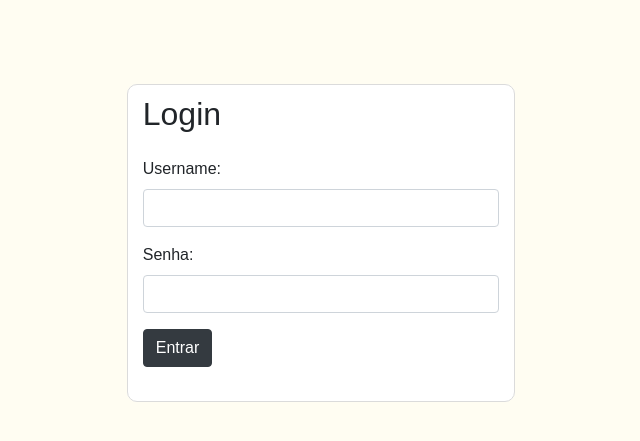
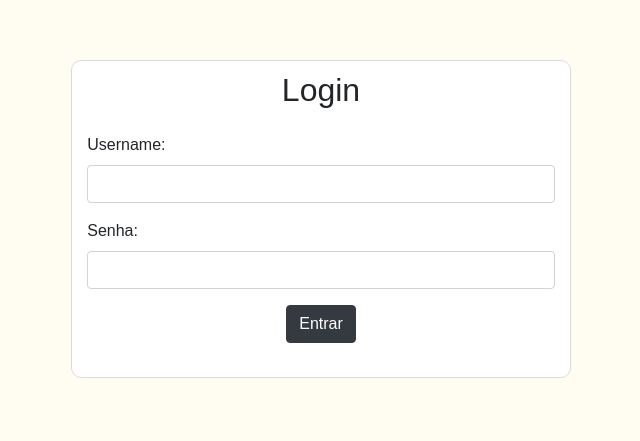
Before and after one commit to rillmind/NoSQLi, a website: page front/login/html/login.html in a window 1280 px wide. Shown: the part 181-622 px from the top of the page, without its empty margins (319-959 px from the left). Drawn offline with nearby package versions, Linux system fonts and the light colour scheme.

Commit message:
fix: ajustando login

```diff
--- a/front/login/css/style.css
+++ b/front/login/css/style.css
@@ -12,6 +12,7 @@ body {
 .myalert1 {
     display: none;
     font-size: medium;
+    padding-top: 10px;
 }
 
 .mywidth {
@@ -34,3 +35,8 @@ fieldset {
     border-radius: 10px;
     background-color: #ffffff;
   }
+
+.my-btn {
+    display: flex;
+    align-items: center;
+}
--- a/front/login/html/login.html
+++ b/front/login/html/login.html
@@ -13,10 +13,12 @@
 </head>
 
 <body>
-    <div class="container mt-5">
+    <div class="container">
         <div class="row justify-content-center mywidth">
-            <fieldset class="col-md-7">
-                <h2 class="mb-4">Login</h2>
+            <fieldset class="col-md-9">
+                <div class="justify-content-center my-btn">
+                    <h2 class="mb-4">Login</h2>
+                </div>
                 <form id="loginForm">
                     <div class="mb-3">
                         <label for="username" class="form-label">Username:</label>
@@ -26,8 +28,9 @@
                         <label for="senha" class="form-label">Senha:</label>
                         <input type="password" class="form-control" id="senha" name="senha">
                     </div>
-                    <button type="submit" class="btn btn-dark">Entrar</button>
-                    <br><br>
+                    <div class="my-btn justify-content-center">
+                        <button type="submit" class="btn btn-dark">Entrar</button>
+                    </div> <br>
                     <div id="errorMessage" class="mb-3 alert alert-danger myalert1" role="alert"></div>
                 </form>
             </fieldset>
--- a/src/auth/auth.service.ts
+++ b/src/auth/auth.service.ts
@@ -3,11 +3,10 @@ import {
   NotFoundException,
   UnprocessableEntityException,
 } from '@nestjs/common';
+import { User } from './schema/user.schema';
 import { Model } from 'mongoose';
-import { User } from './schema/user.schema';
+import { PostDto } from './dto/post.dto';
 import { InjectModel } from '@nestjs/mongoose';
-import { PostDto } from './dto/post.dto';
-import { error } from 'console';
 
 @Injectable()
 export class AuthService {
```
